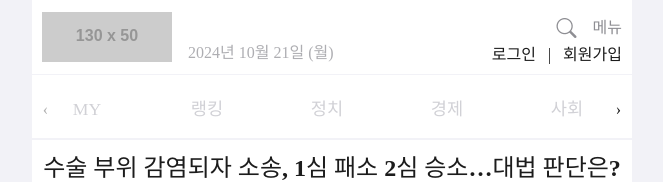
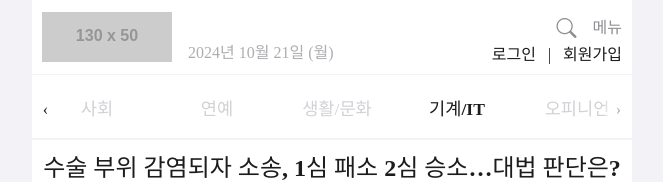
Before and after one commit to MetalRoze/OnlineNews_FE, a React (Vite) app: page /tech in a window 1280 px wide. Shown: the top 182 px of the page, without its empty margins (308-971 px from the left). Built offline with nearby package versions, Linux system fonts and the light colour scheme; a web font is replaced by a local one; what @xeger/quill-image-actions, @xeger/quill-image-formats would draw is missing.

Commit message:
메뉴리스트 상단바 위치 고정

```diff
--- a/src/components/MenuList.jsx
+++ b/src/components/MenuList.jsx
@@ -2,28 +2,30 @@ import { Swiper, SwiperSlide } from 'swiper/react';
 import { Navigation } from 'swiper/modules';
 import 'swiper/css';
 import styled from "styled-components";
-import { useState, useEffect } from 'react';
+import { useState, useEffect, useRef } from 'react';
 import 'swiper/css/navigation';
 import { useNavigate, useLocation } from 'react-router-dom';
 
 export default function MenuList({ backgroundColor = 'var(--color-white)', textColor = 'var(--color-black)' }) {
     const categories = ['MY', '랭킹', '정치', '경제', '사회', '연예', '생활/문화', '기계/IT', '오피니언'];
     const paths = ['my', 'ranking', 'politics', 'economy', 'society', 'entertainment', 'lifestyle', 'tech', 'opinion'];
-    // const [activeIndex, setActiveIndex] = useState(null); active 확인해 보려고 넣었음. 나중에 이걸로 변경
     const [activeIndex, setActiveIndex] = useState(1);
     const navigate = useNavigate();
     const location = useLocation();
+    const swiperRef = useRef(null);  // Swiper 인스턴스 참조
 
     useEffect(() => {
         const currentPath = location.pathname.split('/')[1];
         const currentIndex = paths.indexOf(currentPath);
         if (currentIndex !== -1) {
             setActiveIndex(currentIndex);
+            swiperRef.current?.slideTo(currentIndex);  // 초기화 시에 현재 인덱스로 슬라이드 이동
         }
     }, [location.pathname]);
 
     const handleSlideClick = (index) => {
         setActiveIndex(index);
+        swiperRef.current?.slideTo(index);  // 클릭한 인덱스로 슬라이드 이동
         navigate(`/${paths[index]}`);
     };
 
@@ -35,6 +37,7 @@ export default function MenuList({ backgroundColor = 'var(--color-white)', textC
                 modules={[Navigation]}
                 spaceBetween={10}
                 slidesPerView="auto"
+                onSwiper={(swiper) => (swiperRef.current = swiper)}  // Swiper 인스턴스 저장
                 navigation={categories.length > 5 ? {
                     nextEl: '.swiper-button-next',
                     prevEl: '.swiper-button-prev',
@@ -67,10 +70,9 @@ const StyledSwiperButton = styled.div`
     &.swiper-button-prev,
     &.swiper-button-next {
         background-color: ${({ backgroundColor }) => backgroundColor || '#fff'};
-        // opacity: 0.5;
         padding: 10px;
         border-radius: 20px;
-        color: ${({ textColor }) => textColor || 'black'}; // textColor로 변경
+        color: ${({ textColor }) => textColor || 'black'};
         z-index: 10;
     }
 
```
